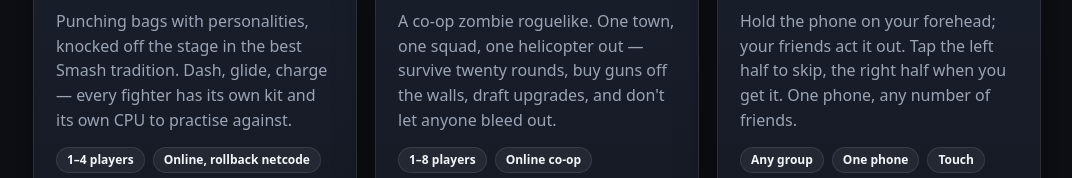
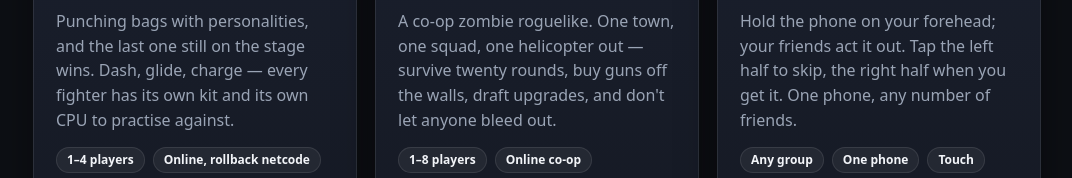
Before and after one commit to zanedurante/brainrotgame-shop, a plain HTML site: page index.html in a window 1280 px wide. Shown: the part 619-797 px from the top of the page, without its empty margins (103-1175 px from the left). Drawn offline with Linux system fonts and the light colour scheme.

Commit message:
Bag Brawl blurb: say what it is without naming anyone else's game

```diff
--- a/index.html
+++ b/index.html
@@ -71,7 +71,7 @@
         </svg>
       </div>
       <h2><small>Platform fighter</small>Bag Brawl</h2>
-      <p>Punching bags with personalities, knocked off the stage in the best Smash tradition. Dash, glide, charge — every fighter has its own kit and its own CPU to practise against.</p>
+      <p>Punching bags with personalities, and the last one still on the stage wins. Dash, glide, charge — every fighter has its own kit and its own CPU to practise against.</p>
       <div class="meta"><span>1–4 players</span><span>Online, rollback netcode</span><span>Keyboard + mouse</span></div>
       <a class="play" href="https://bagbrawl.app">Play Bag Brawl <svg viewBox="0 0 16 16"><path d="M3 2v12l10-6z" fill="currentColor"/></svg></a>
     </article>
```
